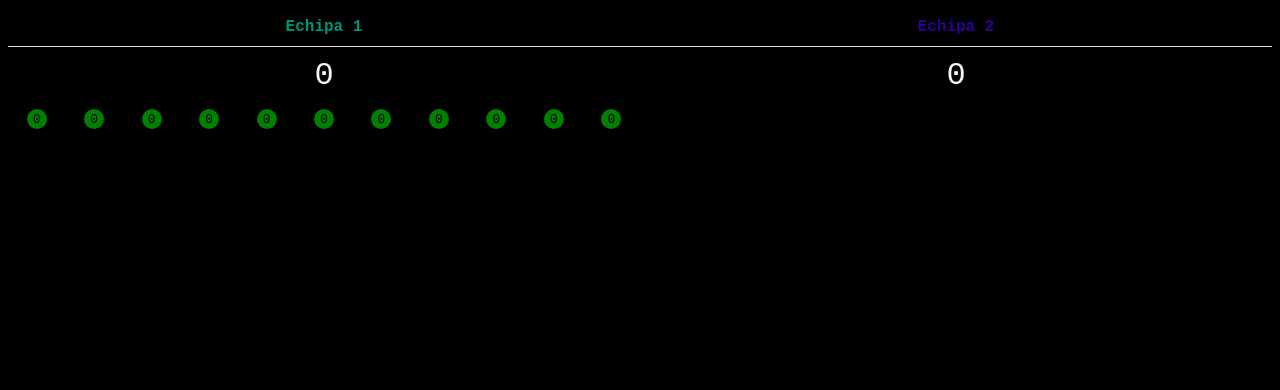
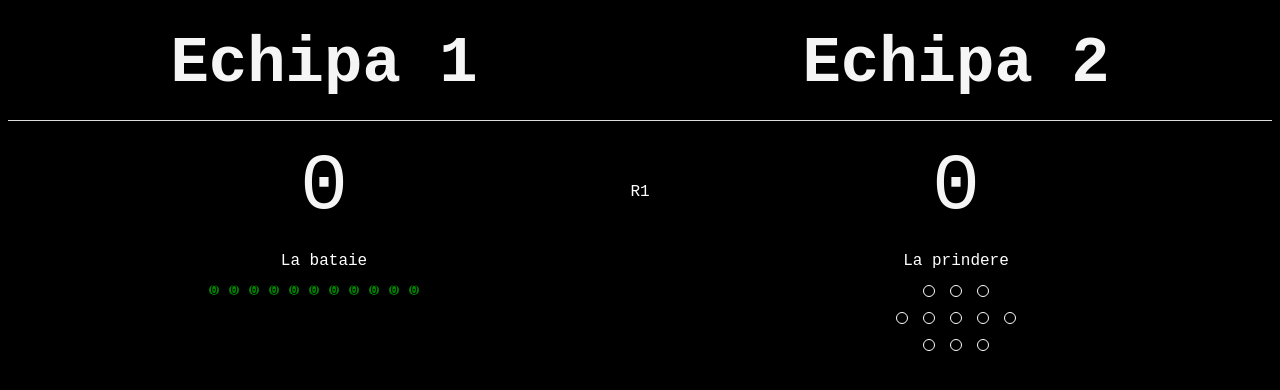
Before and after one commit to OctavianDobre8/Scoreboard-Default, a plain HTML site: page index.html in a window 1280 px wide. Drawn offline with Linux system fonts and the light colour scheme.

Commit message:
99% done
small visual touch ups to be done

```diff
--- a/Scoreboard/ScoreboardView.js
+++ b/Scoreboard/ScoreboardView.js
@@ -8,10 +8,29 @@ export default class ScoreboardView {
         <div class="scoreboard__score" data-for-player="one">0</div>
         <div class="scoreboard__score" data-for-player="two">0</div>
         <div id="team-one" class="team">
-          ${Array(11).fill('<div class="player-circle">0</div>').join('')}
+          <div class="team-texts">
+            <div class="team-text">La bataie</div>
+            <div class="team-text">La prindere</div>
+          </div>
+          <div class="team-circles">
+            ${Array(11).fill('<div class="player-circle">0</div>').join('')}
+            <div class="outline-circle-container">
+              ${Array(11).fill('<div class="outline-circle"></div>').join('')}
+            </div>
+          </div>
         </div>
+        <div id="round-indicator" class="round-indicator">R2</div>
         <div id="team-two" class="team">
-          ${Array(11).fill('<div class="player-circle">0</div>').join('')}
+          <div class="team-texts">
+            <div class="team-text">La bataie</div>
+            <div class="team-text">La prindere</div>
+          </div>
+          <div class="team-circles">
+            ${Array(11).fill('<div class="player-circle">0</div>').join('')}
+            <div class="outline-circle-container">
+              ${Array(11).fill('<div class="outline-circle"></div>').join('')}
+            </div>
+          </div>
         </div>
         <button id="edit-numbers">Editeaza Numerele</button>
         <button id="save-numbers">Salveaza</button>
--- a/main.js
+++ b/main.js
@@ -24,10 +24,30 @@ document.addEventListener('DOMContentLoaded', () => {
     }
   );
 
-  let teamOneAttacks = 0;
-  let teamTwoAttacks = 0;
   let currentTeamOneCircle = 0;
   let currentTeamTwoCircle = 0;
+
+  function switchTexts() {
+    const teamOne = document.getElementById('team-one');
+    const teamTwo = document.getElementById('team-two');
+
+    // Show and hide the texts
+    const teamOneTexts = teamOne.querySelectorAll('.team-text');
+    teamOneTexts[0].style.display = teamOne.classList.contains('active')
+      ? 'block'
+      : 'none';
+    teamOneTexts[1].style.display = teamOne.classList.contains('active')
+      ? 'none'
+      : 'block';
+
+    const teamTwoTexts = teamTwo.querySelectorAll('.team-text');
+    teamTwoTexts[0].style.display = teamTwo.classList.contains('active')
+      ? 'block'
+      : 'none';
+    teamTwoTexts[1].style.display = teamTwo.classList.contains('active')
+      ? 'none'
+      : 'block';
+  }
 
   function switchTeams() {
     const teamOne = document.getElementById('team-one');
@@ -37,16 +57,48 @@ document.addEventListener('DOMContentLoaded', () => {
     teamOne.classList.toggle('active');
     teamTwo.classList.toggle('active');
 
+    // Switch the texts
+    switchTexts();
+
+    // Show the outline circles for the non-active team and hide them for the active team
+    teamOne.querySelectorAll('.outline-circle').forEach(circle => {
+      circle.style.display = teamOne.classList.contains('active')
+        ? 'none'
+        : 'flex';
+    });
+    teamTwo.querySelectorAll('.outline-circle').forEach(circle => {
+      circle.style.display = teamTwo.classList.contains('active')
+        ? 'none'
+        : 'flex';
+    });
+
     // Reset the current active circle for the new active team
     if (teamOne.classList.contains('active')) {
       currentTeamTwoCircle = 0;
     } else {
       currentTeamOneCircle = 0;
     }
+    // Update the round indicator
+    const roundIndicator = document.getElementById('round-indicator');
+    const currentRound = roundIndicator.textContent;
+    const nextRound = currentRound === 'R1' ? 'R2' : 'R1';
+    roundIndicator.textContent = nextRound;
   }
 
-  // Make the first team active initially
-  document.getElementById('team-one').classList.add('active');
+  document
+    .getElementById('team-two')
+    .querySelectorAll('.outline-circle')
+    .forEach(circle => {
+      circle.style.display = 'flex';
+    });
+
+  // Call switchTexts after the ScoreboardView is instantiated
+  switchTexts();
+
+  document.getElementById('team-two').classList.add('active');
+
+  // Call switchTeams to initialize the teams
+  switchTeams();
 
   // Add event listener to the "Edit Numbers" button
   document.getElementById('edit-numbers').addEventListener('click', () => {
@@ -118,7 +170,6 @@ document.addEventListener('DOMContentLoaded', () => {
       });
     });
   });
-
   // Add keydown event listener
   document.addEventListener('keydown', event => {
     if (event.key === 'e') {
--- a/style.css
+++ b/style.css
@@ -3,15 +3,33 @@ body {
   font-family: 'Courier New', Courier, monospace;
 }
 
+.teams-container {
+  display: flex;
+  justify-content: space-around;
+  align-items: center;
+}
+
+.round-indicator {
+  color: white;
+  text-align: center;
+  margin: 10px 0;
+  position: absolute;
+  top: 50%;
+  left: 50%;
+  transform: translate(-50%, -50%);
+}
+
 .scoreboard {
   display: grid;
   grid-template-columns: repeat(2, 1fr);
+  position: relative;
 }
 
 .scoreboard__name,
 .scoreboard__score {
-  padding: 10px;
+  padding: 20px;
   text-align: center;
+  font-size: max(5vw, 36px);
 }
 
 .scoreboard__name {
@@ -21,16 +39,16 @@ body {
 }
 
 .scoreboard__name--one {
-  color: #009578;
+  color: whitesmoke;
 }
 
 .scoreboard__name--two {
-  color: #2d0095;
+  color: whitesmoke;
 }
 
 .scoreboard__score {
   color: whitesmoke;
-  font-size: 2em;
+  font-size: 5em;
 }
 
 .scoreboard__controls {
@@ -50,18 +68,29 @@ body {
 .team {
   position: relative;
   display: flex;
+  flex-direction: column;
+  align-items: center;
+}
+
+.team-text {
+  color: white;
+  text-align: center;
+  margin-bottom: 10px;
+}
+
+.team-circles {
+  display: flex;
   flex-direction: row;
   justify-content: space-around;
 }
-
 .team:not(.active) .player-circle {
   display: none;
 }
 
 .player-circle {
   position: relative;
-  width: 20px;
-  height: 20px;
+  width: 10px;
+  height: 10px;
   border-radius: 50%;
   background-color: #008000;
   margin: 5px;
@@ -99,3 +128,60 @@ input[type='text'] {
   border: none;
   outline: none;
 }
+
+.outline-circle-container {
+  display: grid;
+  grid-template-columns: repeat(5, 1fr);
+  grid-template-rows: repeat(3, 1fr);
+  gap: 5px;
+}
+
+.outline-circle {
+  width: 10px;
+  height: 10px;
+  border-radius: 50%;
+  border: 1px solid white;
+  margin: 5px;
+  display: none; /* Hide the circles initially */
+}
+
+/* Place the circles in the correct grid cells */
+.outline-circle:nth-child(1) {
+  grid-area: 2 / 1;
+}
+.outline-circle:nth-child(2) {
+  grid-area: 1 / 2;
+}
+.outline-circle:nth-child(3) {
+  grid-area: 2 / 2;
+}
+.outline-circle:nth-child(4) {
+  grid-area: 3 / 2;
+}
+.outline-circle:nth-child(5) {
+  grid-area: 1 / 3;
+}
+.outline-circle:nth-child(6) {
+  grid-area: 2 / 3;
+}
+.outline-circle:nth-child(7) {
+  grid-area: 3 / 3;
+}
+.outline-circle:nth-child(8) {
+  grid-area: 1 / 4;
+}
+.outline-circle:nth-child(9) {
+  grid-area: 2 / 4;
+}
+.outline-circle:nth-child(10) {
+  grid-area: 3 / 4;
+}
+.outline-circle:nth-child(11) {
+  grid-area: 2 / 5;
+}
+
+.team-text {
+  color: white;
+  text-align: center;
+  margin-bottom: 10px;
+}
```
